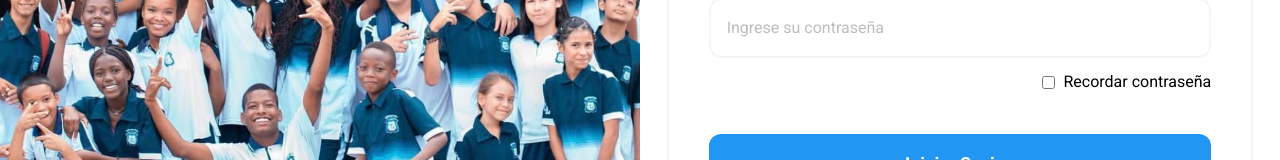
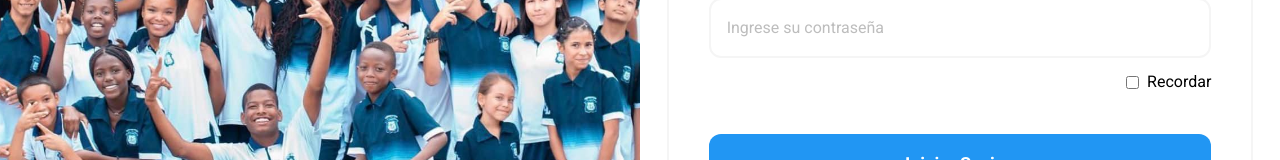
Before and after one commit to Michag7/SGA-TECALA, a React (Vite) app in the folder client/: page /login in a window 1280 px wide. Shown: the part 491-651 px from the top of the page. Built offline with nearby package versions, Linux system fonts and the light colour scheme.

Commit message:
Update Login.jsx

```diff
--- a/client/src/auth/Login.jsx
+++ b/client/src/auth/Login.jsx
@@ -99,7 +99,7 @@ export const Login = () => {
                   className="ml-2 font-medium text-base"
                   htmlFor="remember"
                 >
-                  Recordar contraseña
+                  Recordar
                 </label>
               </div>
               <div className="mt-10 flex flex-col gap-y-4">
```
